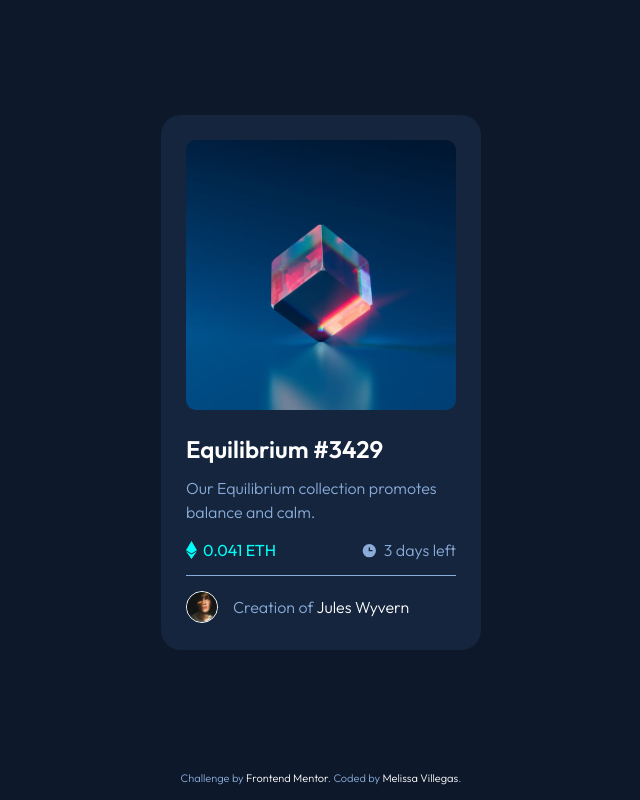
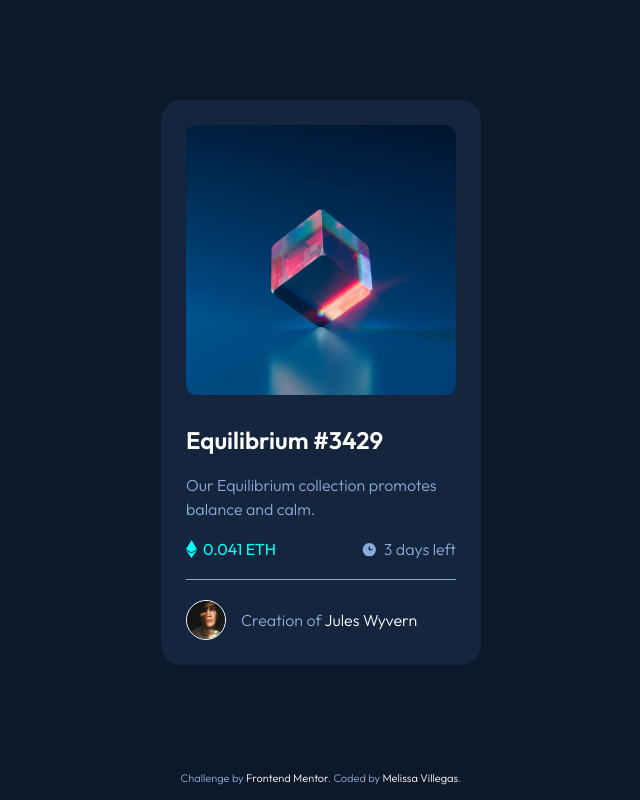
Before and after one commit to melissavi08/nft-preview-card-component, a plain HTML site: page index.html in a window 1280 px wide. Shown: the whole page, without its empty margins (319-959 px from the left). Drawn offline with Linux system fonts and the light colour scheme.

Commit message:
updated sizes

```diff
--- a/css/style.css
+++ b/css/style.css
@@ -44,7 +44,7 @@ a:hover {
 
 .card {
   width: 320px;
-  height: 535px;
+  height: 565px;
   margin: 25px;
   padding: 25px;
   border-radius: 20px;
@@ -83,20 +83,20 @@ a:hover {
 
 .card-text a {
   display: inline-block;
-  margin-top: 24px;
+  margin-top: 30px;
   font-size: 24px;
   font-weight: 600;
 }
 
 .card-text p {
-  margin: 12px 0px 16px;
+  margin: 18px 0px;
   line-height: 24px;
 }
 
 .card-details-container {
   display: flex;
   justify-content: space-between;
-  padding-bottom: 15px;
+  padding-bottom: 20px;
   border-bottom: 1px solid var(--soft-blue);
 }
 
@@ -120,8 +120,8 @@ a:hover {
 .card-creator {
   display: flex;
   align-items: center;
-  height: 32px;
-  margin-top: 15px;
+  height: 40px;
+  margin-top: 20px;
 }
 
 .card-creator img {
```
